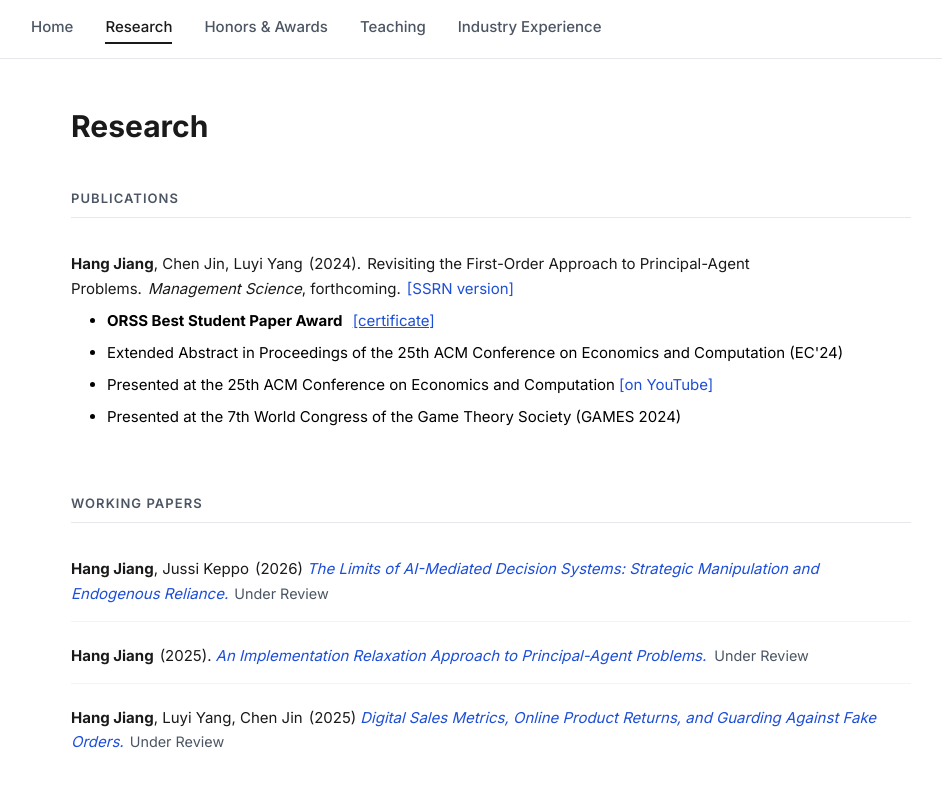
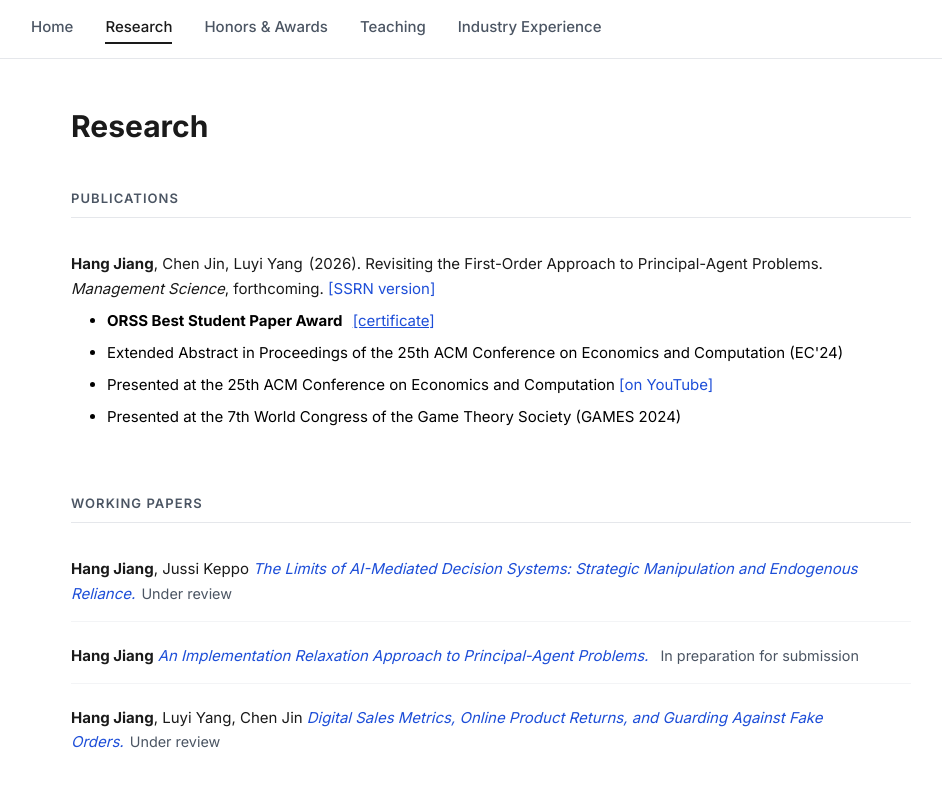
Before and after one commit to JHaaa/jianghang.github.io, a Next.js app: page /research in a window 1280 px wide. Shown: the top 800 px of the page, without its empty margins (149-1091 px from the left). Built offline with nearby package versions, Linux system fonts and the light colour scheme.

Commit message:
Update page.tsx

```diff
--- a/src/app/research/page.tsx
+++ b/src/app/research/page.tsx
@@ -10,19 +10,14 @@ const ResearchPage = () => {
       <ul className={styles.customList}>
         <li>
           <strong>Hang Jiang</strong>, Chen Jin, Luyi Yang
-          <span style={{ marginLeft: '6px' }}>(2024).</span>
-          <span style={{ marginLeft: '6px' }}>
-            Revisiting the First-Order Approach to Principal-Agent Problems.
-          </span>
-          <span style={{ marginLeft: '6px' }}>
-            <em>Management Science</em>, forthcoming.
-          </span>
+          <span style={{ marginLeft: '6px' }}>(2026).</span>{' '}
+          Revisiting the First-Order Approach to Principal-Agent Problems.{' '}
+          <em>Management Science</em>, forthcoming.{' '}
           <a
             href="https://papers.ssrn.com/sol3/papers.cfm?abstract_id=4715135"
             target="_blank"
             rel="noopener noreferrer"
             className={styles.link}
-            style={{ marginLeft: '6px' }}
           >
             [SSRN version]
           </a>
@@ -72,7 +67,6 @@ const ResearchPage = () => {
 <ul className={styles.customList}>
   <li>
     <strong>Hang Jiang</strong>, Jussi Keppo
-          <span style={{ marginLeft: '6px' }}>(2026)</span>
     <a
       href="https://papers.ssrn.com/sol3/papers.cfm?abstract_id=7362120"
       className={styles.paperLink}
@@ -82,13 +76,12 @@ const ResearchPage = () => {
       The Limits of AI-Mediated Decision Systems: Strategic Manipulation and Endogenous Reliance.
     </a>
     <span className={styles.underReview} style={{ marginLeft: '6px' }}>
-            Under Review
+      Under review
     </span>
   </li>
 
   <li>
     <strong>Hang Jiang</strong>
-          <span style={{ marginLeft: '6px' }}>(2025).</span>
     <a
       href="https://arxiv.org/abs/2509.14766"
       className={styles.paperLink}
@@ -97,12 +90,11 @@ const ResearchPage = () => {
     >
       An Implementation Relaxation Approach to Principal-Agent Problems.
     </a>
-          <span className={styles.underReview}>Under Review</span>
+    <span className={styles.underReview}> In preparation for submission </span>
   </li>
 
   <li>
     <strong>Hang Jiang</strong>, Luyi Yang, Chen Jin
-          <span style={{ marginLeft: '6px' }}>(2025)</span>
     <a
       href="https://papers.ssrn.com/sol3/papers.cfm?abstract_id=5923462"
       className={styles.paperLink}
@@ -112,7 +104,7 @@ const ResearchPage = () => {
       Digital Sales Metrics, Online Product Returns, and Guarding Against Fake Orders.
     </a>
     <span className={styles.underReview} style={{ marginLeft: '6px' }}>
-            Under Review
+      Under review
     </span>
   </li>
 </ul>
```
Lines whose indentation alone changed are shown as unchanged.
